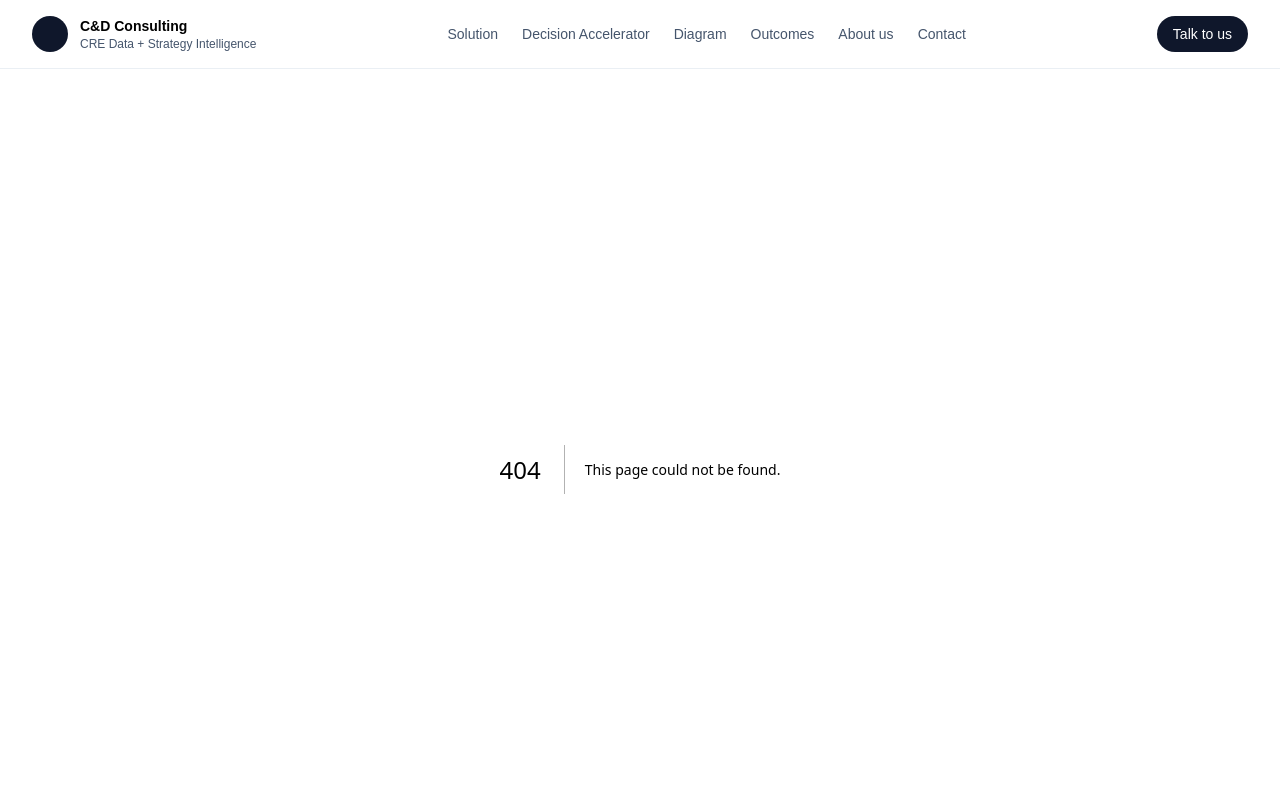
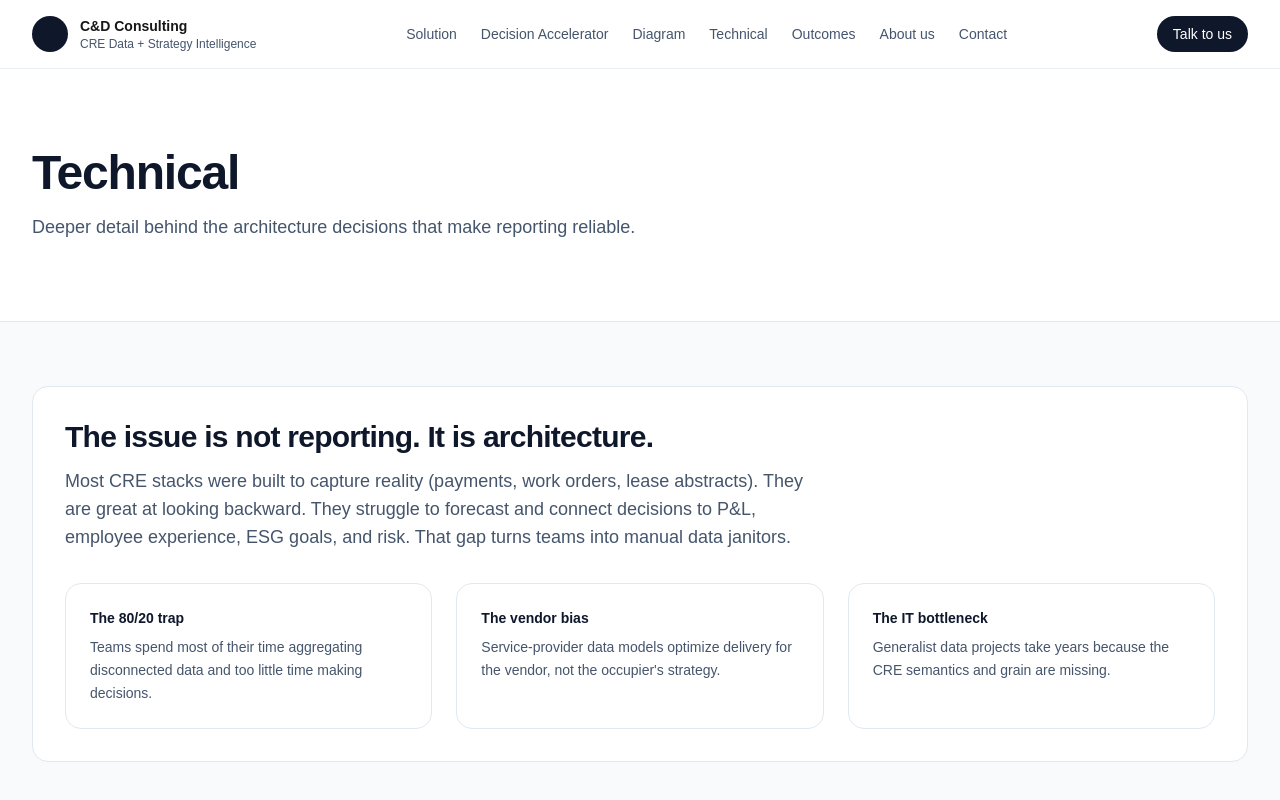
Before and after one commit to gliderhover/cd-consulting-site, a Next.js app: page /technical in a window 1280 px wide. Before the commit this address had no page. Shown: the top 800 px of the page. Built offline with nearby package versions, Linux system fonts and the light colour scheme.

Commit message:
new page added

```diff
--- a/app/page.tsx
+++ b/app/page.tsx
@@ -25,6 +25,11 @@ type HomeContent = {
   heroCtaPrimary?: LinkItem;
   heroCtaSecondary?: LinkItem;
   differentiators?: { title?: string; desc?: string }[];
+  technicalTeaser?: {
+    title?: string;
+    body?: string;
+    cta?: { label?: string; href?: string };
+  };
 };
 
 type CtaLink = {
@@ -152,7 +157,7 @@ const contact = contactContent as Partial<ContactContent>;
 export default function Home() {
   const heroBadge = home.heroBadge ?? {};
   const deliverCard = solution.deliverCard ?? {};
-  const problem = solution.problem ?? {};
+  const technicalTeaser = home.technicalTeaser ?? {};
   const solutionCore = solution.solutionCore ?? {};
   const orgChange = solution.orgChange ?? {};
   const valueDelivered = solution.valueDelivered ?? {};
@@ -288,20 +293,21 @@ export default function Home() {
             <div className="rounded-2xl border border-slate-200 bg-white p-8">
               <div className="max-w-3xl space-y-3">
                 <h3 className="text-2xl font-semibold tracking-tight text-slate-900 sm:text-3xl">
-                  {problem.title ?? ""}
+                  {technicalTeaser.title ?? ""}
                 </h3>
-                <p className="text-slate-600 sm:text-lg">{problem.body ?? ""}</p>
+                <p className="text-slate-600 sm:text-lg">{technicalTeaser.body ?? ""}</p>
               </div>
 
-              <div className="mt-8 grid gap-6 sm:grid-cols-2 lg:grid-cols-3">
-                {(problem.cards ?? []).map((card) => (
-                  <SolutionCard
-                    key={`${card.title ?? ""}-${card.body ?? ""}`}
-                    title={card.title ?? ""}
-                    body={card.body ?? ""}
-                  />
-                ))}
-              </div>
+              {technicalTeaser.cta?.label && technicalTeaser.cta?.href ? (
+                <div className="mt-6">
+                  <a
+                    href={technicalTeaser.cta.href}
+                    className="rounded-full bg-slate-900 px-5 py-2.5 text-sm font-medium text-white hover:bg-slate-800"
+                  >
+                    {technicalTeaser.cta.label}
+                  </a>
+                </div>
+              ) : null}
             </div>
           </section>
 
--- /dev/null
+++ b/app/technical/page.tsx
@@ -0,0 +1,60 @@
+import Container from "@/components/Container";
+import technicalContent from "@/content/technical.json";
+
+type TechnicalContent = {
+  title?: string;
+  subtitle?: string;
+  sectionTitle?: string;
+  sectionBody?: string;
+  cards?: { title?: string; body?: string }[];
+};
+
+const technical = technicalContent as Partial<TechnicalContent>;
+
+export default function TechnicalPage() {
+  return (
+    <main className="min-h-screen bg-white text-slate-900">
+      <section className="py-16 sm:py-20">
+        <Container>
+          <div className="max-w-3xl">
+            <h1 className="text-3xl font-semibold tracking-tight sm:text-4xl lg:text-5xl">
+              {technical.title ?? ""}
+            </h1>
+            <p className="mt-4 text-base text-slate-600 sm:text-lg">
+              {technical.subtitle ?? ""}
+            </p>
+          </div>
+        </Container>
+      </section>
+
+      <section className="border-t border-slate-200 bg-slate-50 py-16">
+        <Container>
+          <div className="rounded-2xl border border-slate-200 bg-white p-8">
+            <div className="max-w-3xl space-y-3">
+              <h2 className="text-2xl font-semibold tracking-tight text-slate-900 sm:text-3xl">
+                {technical.sectionTitle ?? ""}
+              </h2>
+              <p className="text-slate-600 sm:text-lg">{technical.sectionBody ?? ""}</p>
+            </div>
+
+            <div className="mt-8 grid gap-6 sm:grid-cols-2 lg:grid-cols-3">
+              {(technical.cards ?? []).map((card, index) => (
+                <div
+                  key={`${card.title ?? ""}-${index}`}
+                  className="rounded-2xl border border-slate-200 bg-white p-6"
+                >
+                  <div className="text-sm font-semibold text-slate-900">
+                    {card.title ?? ""}
+                  </div>
+                  <div className="mt-2 text-sm leading-relaxed text-slate-600">
+                    {card.body ?? ""}
+                  </div>
+                </div>
+              ))}
+            </div>
+          </div>
+        </Container>
+      </section>
+    </main>
+  );
+}
--- a/components/SiteHeader.tsx
+++ b/components/SiteHeader.tsx
@@ -1,19 +1,24 @@
 "use client";
 
+import Link from "next/link";
+import { usePathname } from "next/navigation";
 import type { MouseEvent } from "react";
-import Link from "next/link";
 import Container from "@/components/Container";
 
-const nav = [
+const sectionNav = [
   { label: "Solution", href: "#solution" },
   { label: "Decision Accelerator", href: "#decision-accelerator" },
   { label: "Diagram", href: "#diagram" },
+  { label: "Technical", href: "/technical" },
   { label: "Outcomes", href: "#outcomes" },
   { label: "About us", href: "#about" },
   { label: "Contact", href: "#contact" },
 ];
 
 export default function SiteHeader() {
+  const pathname = usePathname();
+  const isHome = pathname === "/";
+
   const handleNavClick = (event: MouseEvent<HTMLAnchorElement>) => {
     const href = event.currentTarget.getAttribute("href");
     if (!href || !href.startsWith("#")) {
@@ -47,7 +52,10 @@ export default function SiteHeader() {
         </Link>
 
         <nav className="hidden items-center gap-6 text-sm text-slate-600 md:flex">
-          {nav.map((item) => (
+          {sectionNav.map((item) => {
+            if (item.href.startsWith("#")) {
+              if (isHome) {
+                return (
                   <a
                     key={item.href}
                     href={item.href}
@@ -56,9 +64,29 @@ export default function SiteHeader() {
                   >
                     {item.label}
                   </a>
-          ))}
+                );
+              }
+
+              return (
+                <Link
+                  key={item.href}
+                  href={`/${item.href}`}
+                  className="hover:text-slate-900"
+                >
+                  {item.label}
+                </Link>
+              );
+            }
+
+            return (
+              <Link key={item.href} href={item.href} className="hover:text-slate-900">
+                {item.label}
+              </Link>
+            );
+          })}
         </nav>
 
+        {isHome ? (
           <a
             href="#contact"
             onClick={handleNavClick}
@@ -66,6 +94,14 @@ export default function SiteHeader() {
           >
             Talk to us
           </a>
+        ) : (
+          <Link
+            href="/#contact"
+            className="rounded-full bg-slate-900 px-4 py-2 text-sm font-medium text-white hover:bg-slate-800"
+          >
+            Talk to us
+          </Link>
+        )}
       </Container>
     </header>
   );
--- a/content/home.json
+++ b/content/home.json
@@ -23,6 +23,11 @@
       "desc": "We structure data for precision. AI that calculates with governance and repeatability, rather than guessing with probability."
     }
   ],
+  "technicalTeaser": {
+    "title": "Technical details",
+    "body": "Most CRE systems were built to record transactions, not forecast strategy. See the architecture gaps that turn teams into data janitors and how a semantic layer fixes them.",
+    "cta": { "label": "Read technical details", "href": "/technical" }
+  },
   "problemTitle": "The problem inside the problem",
   "problemBody": "CRE decisions require dozens of stakeholders and confidential business context. But most tooling was built to capture reality, not forecast it, so strategy becomes manual, slow, and fragile.",
   "problemCards": [
--- /dev/null
+++ b/content/technical.json
@@ -0,0 +1,20 @@
+{
+  "title": "Technical",
+  "subtitle": "Deeper detail behind the architecture decisions that make reporting reliable.",
+  "sectionTitle": "The issue is not reporting. It is architecture.",
+  "sectionBody": "Most CRE stacks were built to capture reality (payments, work orders, lease abstracts). They are great at looking backward. They struggle to forecast and connect decisions to P&L, employee experience, ESG goals, and risk. That gap turns teams into manual data janitors.",
+  "cards": [
+    {
+      "title": "The 80/20 trap",
+      "body": "Teams spend most of their time aggregating disconnected data and too little time making decisions."
+    },
+    {
+      "title": "The vendor bias",
+      "body": "Service-provider data models optimize delivery for the vendor, not the occupier's strategy."
+    },
+    {
+      "title": "The IT bottleneck",
+      "body": "Generalist data projects take years because the CRE semantics and grain are missing."
+    }
+  ]
+}
```
Lines whose indentation alone changed are shown as unchanged.
